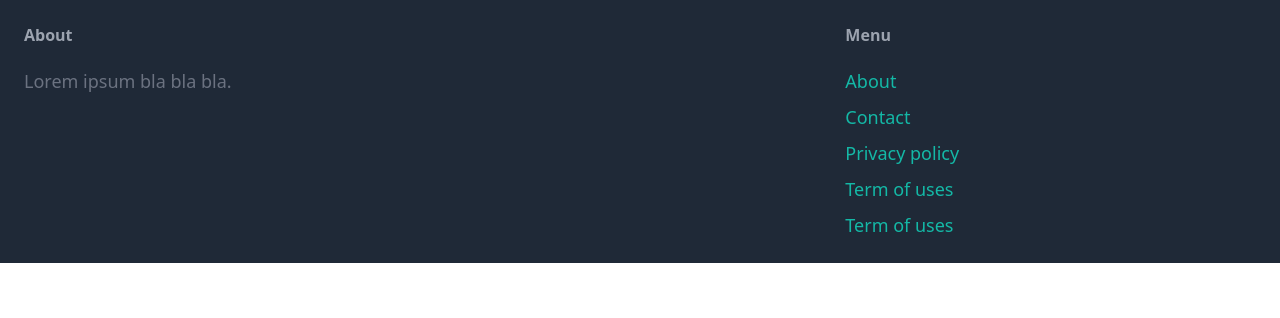
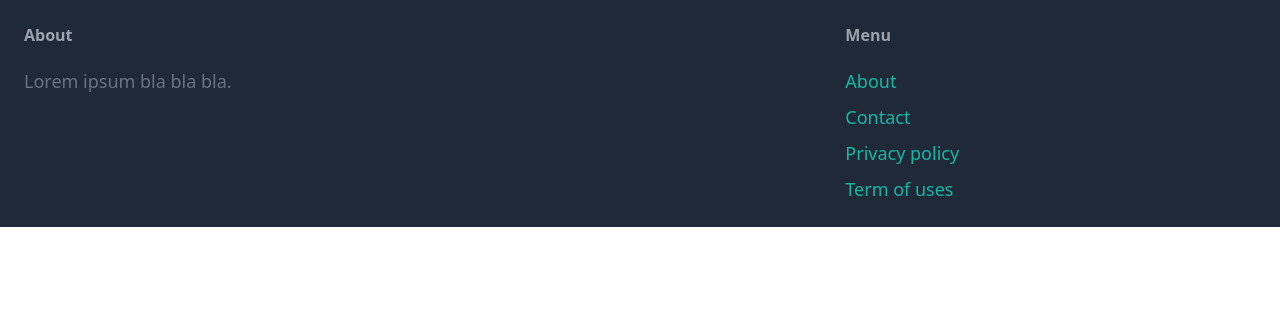
Before and after one commit to tanvir0188/panna-bitan, a Django app: page / in a window 1280 px wide. Shown: the part 150-468 px from the top of the page. Run offline with Django 5.2, Linux system fonts and the light colour scheme; some libraries are stand-ins or nearby versions.

Commit message:
getting back to initial status

```diff
--- a/core/templates/core/base.html
+++ b/core/templates/core/base.html
@@ -50,9 +50,6 @@
                 <li>
                     <a href="" class="text-lg text-teal-500 hover:text-teal-700">Term of uses</a>
                 </li>
-                <li>
-                    <a href="" class="text-lg text-teal-500 hover:text-teal-700">Term of uses</a>
-                </li>
             </ul>
         </div>
     </footer>
```
